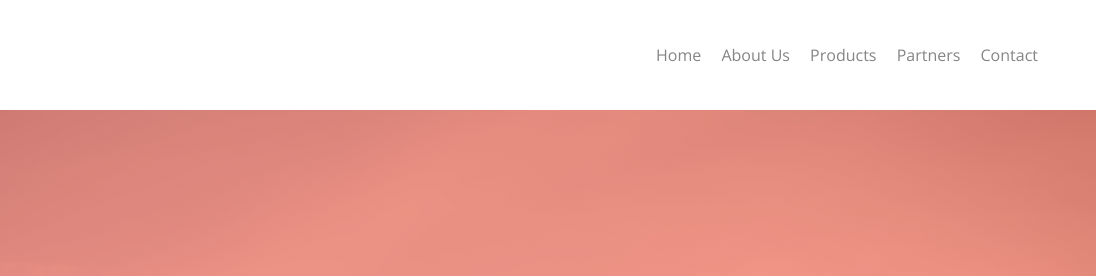
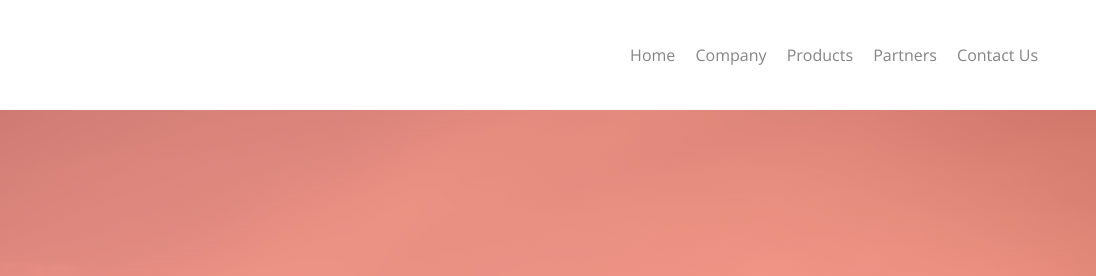
Before and after one commit to marleemaloy/lookout-corporate, a plain HTML site: page index.html in a window 1280 px wide. Shown: the top 276 px of the page, 184-1280 px from the left. Drawn offline with nearby package versions, Linux system fonts and the light colour scheme.

Commit message:
updated page names
about us to company and contact to contact us

```diff
--- a/index.html
+++ b/index.html
@@ -14,10 +14,10 @@
 		<nav>
 			  <ul>
 				  <li><a href="">Home</a></li>
-				  <li><a href="">About Us</a></li>
+				  <li><a href="">Company</a></li>
 				  <li><a href="">Products</a></li>
 				  <li><a href="">Partners</a></li>
-				  <li><a href="">Contact</a></li>
+				  <li><a href="">Contact Us</a></li>
 			  </ul>
 		</nav>
 	</header>
@@ -73,10 +73,10 @@
 		<p>Explore LookOut</p>
 		<ul>
 		    <li><a href="">Home</a></li>
-			<li><a href="">About Us</a></li>
+			<li><a href="">Company</a></li>
 			<li><a href="">Products</a></li>
 			<li><a href="">Partners</a></li>
-			<li><a href="">Contact</a></li>
+			<li><a href="">Contact Us</a></li>
 		</ul>
 		<p id="stay-connected">Stay Connected</p>
 		<a href="https://www.facebook.com/sharepointflex/">
```
